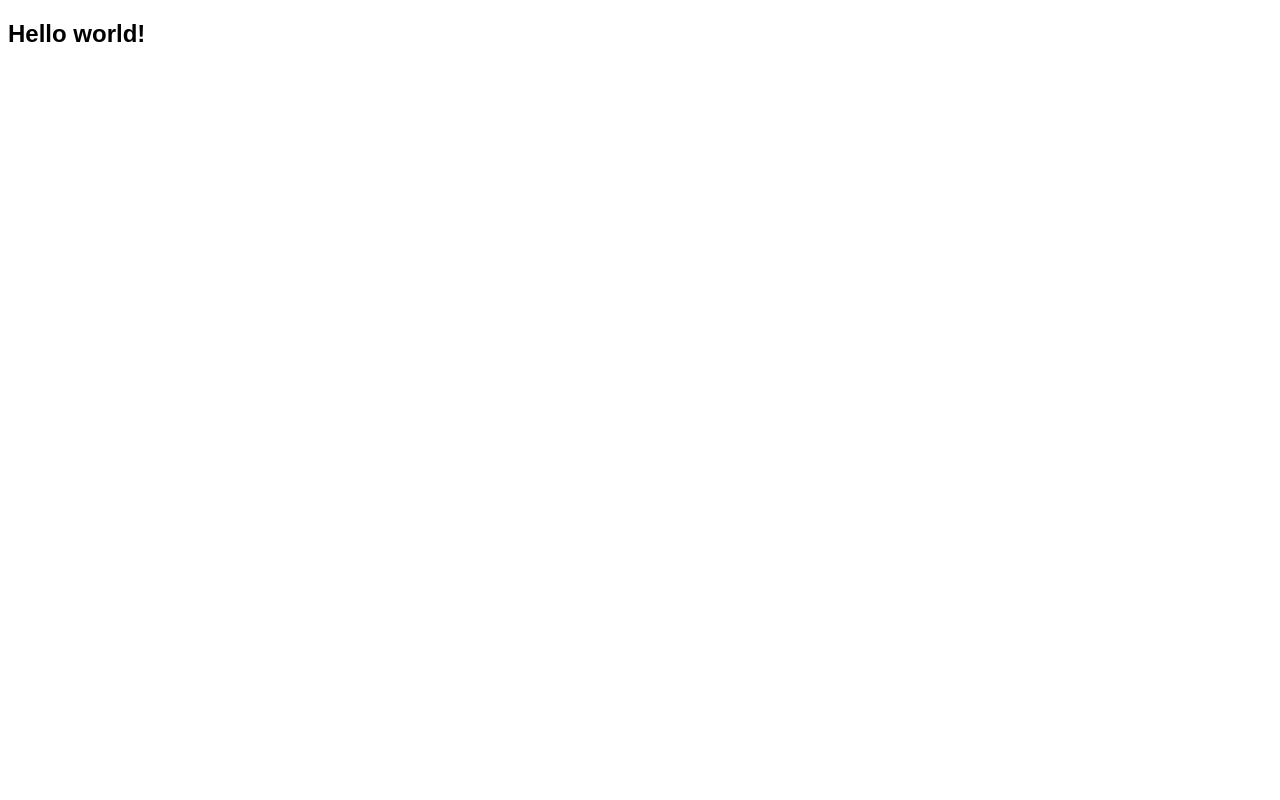
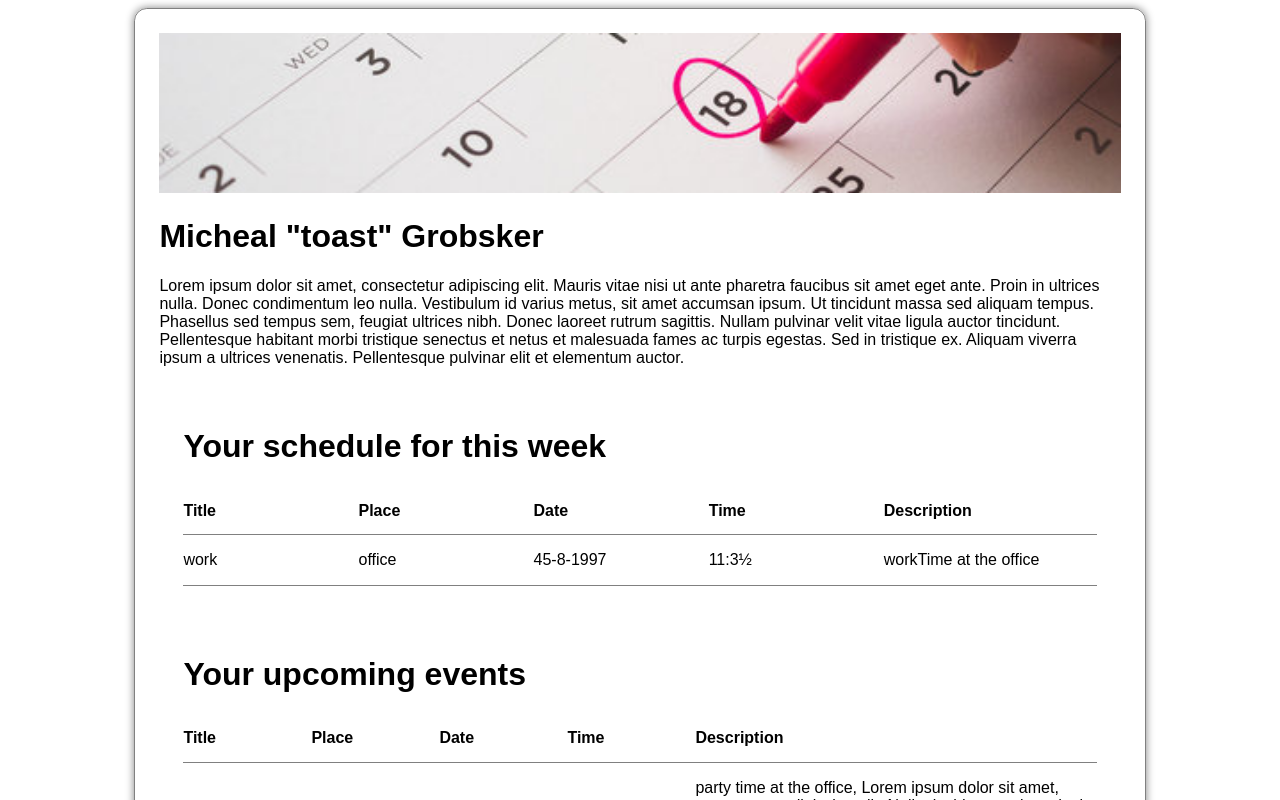
Before and after one commit to bluefire0009/Project-Web-App, a React (Vite) app in the folder FrontEnd/: page / in a window 1280 px wide. Shown: the top 800 px of the page. Built offline with nearby package versions, Linux system fonts and the light colour scheme.

Commit message:
Copied userPage files over from personal project

```diff
--- /dev/null
+++ b/FrontEnd/src/Components/UserPageBanner.tsx
@@ -0,0 +1,17 @@
+import React from "react";
+import '../Styling/UserPage.css';
+import UserPageBanner from '../assets/UserPageBanner.jpg'
+
+class Banner extends React.Component<{}, {}> {
+    constructor(props:{}){
+        super(props)
+
+        this.state = {}
+    }
+
+    render(): React.ReactNode {
+        return <img className="card__banner" src={UserPageBanner} alt="" />
+    }
+}
+
+export default Banner;
--- /dev/null
+++ b/FrontEnd/src/Components/UserPageMain.tsx
@@ -0,0 +1,30 @@
+import React from "react"
+import '../Styling/UserPage.css'
+import UserPageBanner from '../assets/UserPageBanner.jpg'
+import UserTable from './UserTable'
+
+export type schedule = {title:string, place:string, date:string, time:string, description:string}
+
+type UserPageProps = {UserName:string, workSchedules:schedule[], eventSchedules:schedule[]}
+
+class UserPageMain extends React.Component<UserPageProps, {}> {
+
+    constructor(props:UserPageProps){
+        super(props)
+
+        this.state = {}
+    }
+
+    render(): React.ReactNode {
+        return <div className="card userPage">
+            <img className="card__banner" src={UserPageBanner} alt="" />
+            <h1>{this.props.UserName}</h1>
+            <p>Lorem ipsum dolor sit amet, consectetur adipiscing elit. Mauris vitae nisi ut ante pharetra faucibus sit amet eget ante. Proin in ultrices nulla. Donec condimentum leo nulla. Vestibulum id varius metus, sit amet accumsan ipsum. Ut tincidunt massa sed aliquam tempus. Phasellus sed tempus sem, feugiat ultrices nibh. Donec laoreet rutrum sagittis. Nullam pulvinar velit vitae ligula auctor tincidunt. Pellentesque habitant morbi tristique senectus et netus et malesuada fames ac turpis egestas. Sed in tristique ex. Aliquam viverra ipsum a ultrices venenatis. Pellentesque pulvinar elit et elementum auctor.
+            </p>
+            <UserTable title="Your schedule for this week" schedules={this.props.workSchedules}/>
+            <UserTable title="Your upcoming events" schedules={this.props.eventSchedules}/>
+        </div>
+    }
+}
+
+export default UserPageMain
--- /dev/null
+++ b/FrontEnd/src/Components/UserTable.tsx
@@ -0,0 +1,36 @@
+import React from "react";
+import {schedule} from './UserPageMain';
+import '../Styling/UserPage.css';
+
+type UserTableProps = {title:string, schedules:schedule[]}
+class UserWorkSchedule extends React.Component<UserTableProps, {}> {
+    constructor(props:UserTableProps){
+        super(props)
+
+        this.state = {}
+    }
+
+    render(): React.ReactNode {
+        return <div className="card">
+            <h1>{this.props.title}</h1>
+            <table>
+                <tr>
+                    <th>Title</th>
+                    <th>Place</th>
+                    <th>Date</th>
+                    <th>Time</th>
+                    <th>Description</th>
+                </tr>
+                {this.props.schedules.map(schedule => {
+                    return <tr>
+                        {Object.values(schedule).map(data => {
+                            return <td>{data}</td>
+                        })}
+                    </tr>
+                })}
+            </table>
+        </div>
+    }
+}
+
+export default UserWorkSchedule;
--- /dev/null
+++ b/FrontEnd/src/Styling/UserPage.css
@@ -0,0 +1,38 @@
+.card {
+    border-radius: 0.8rem;
+    padding: 1.5rem;
+
+    margin: 0 auto;
+}
+
+.userPage {
+    width: 80%;
+    border: solid gray 1px;
+    box-shadow: gray 0 0 0.5rem;
+}
+
+.card__banner {
+    width: 100%;
+    height: 10rem;
+    object-fit: cover;
+}
+
+table {
+    width: 100%;
+    border-collapse: collapse;
+}
+
+table th {
+    text-align: left;
+}
+
+table tr {
+    border-bottom: 1px gray solid;
+    height: 3rem;
+    padding: 1rem;
+}
+
+table td {
+    min-width: 8rem;
+    padding: 1rem 0;
+}
--- a/FrontEnd/src/main.tsx
+++ b/FrontEnd/src/main.tsx
@@ -1,9 +1,14 @@
 import { StrictMode } from 'react'
 import { createRoot } from 'react-dom/client'
 import './index.css'
+import UserPageMain from './Components/UserPageMain.tsx'
 
 createRoot(document.getElementById('root')!).render(
   <StrictMode>
-    <h2>Hello world!</h2>
+    <UserPageMain
+      UserName='Micheal "toast" Grobsker'
+      workSchedules={[{title: 'work', place: 'office', date:'45-8-1997', time: '11:3½', description: 'workTime at the office'}]}
+      eventSchedules={[{title: 'Party', place: 'office', date:'45-8-1997', time: '11:3½', description: 'party time at the office, Lorem ipsum dolor sit amet, consectetur adipiscing elit. Nulla tincidunt turpis sed mi placerat, semper fringilla eros elementum. Morbi id dolor suscipit, elementum quam quis, eleifend augue. Nunc egestas orci non purus tincidunt, non vulputate nunc ultricies. Integer in tempus neque. Nam at lectus ex. Sed finibus magna sed ornare pharetra posuere. '}]}>
+    </UserPageMain>
   </StrictMode>,
 )
```
Also changed, not shown: FrontEnd/src/assets/UserPageBanner.jpg (added).
